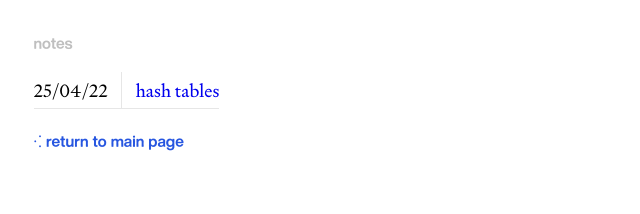
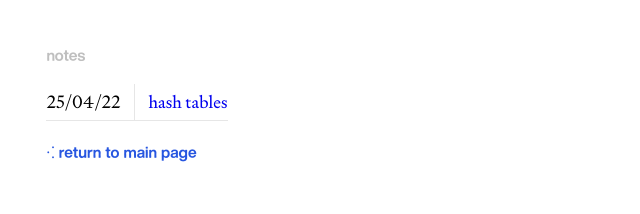
Before and after one commit to yihui-hu/yhhu-xyz, a plain HTML site: page pages/notes.html in a window 1280 px wide. Shown: the whole page, without its empty margins (0-640 px from the left). Drawn offline with Linux system fonts and the light colour scheme; a web font is replaced by a local one.

Commit message:
smaller font size, more padding

```diff
--- a/styles.css
+++ b/styles.css
@@ -4,7 +4,8 @@ html {
     max-width: 65ch;
     /* margin: auto; */
     line-height: 1.75;
-    padding: 2vw;
+    padding: 3vw;
+    max-width: 600px;
     font-size: 1.25em;
 }
 
@@ -33,10 +34,6 @@ body {
   line-height: 1.3;
 }
 
-.container {
-    max-width: 600px;
-}
-
 .header {
     color: rgb(191, 191, 191);
     font-family: 'printveticaregular', Helvetica, Arial;
@@ -47,7 +44,7 @@ body {
 p {
     color: black;
     font-family: 'Signifier-Regular', 'Times New Roman', Times, serif;
-    font-size: 18px;
+    font-size: 17px;
 }
 
 a.main {
@@ -60,7 +57,7 @@ a.main {
 
 a.inline {
     font-family: 'Signifier-Regular', 'Times New Roman', Times, serif;
-    font-size: 18px;
+    font-size: 17px;
     text-decoration: none
 }
 
```
